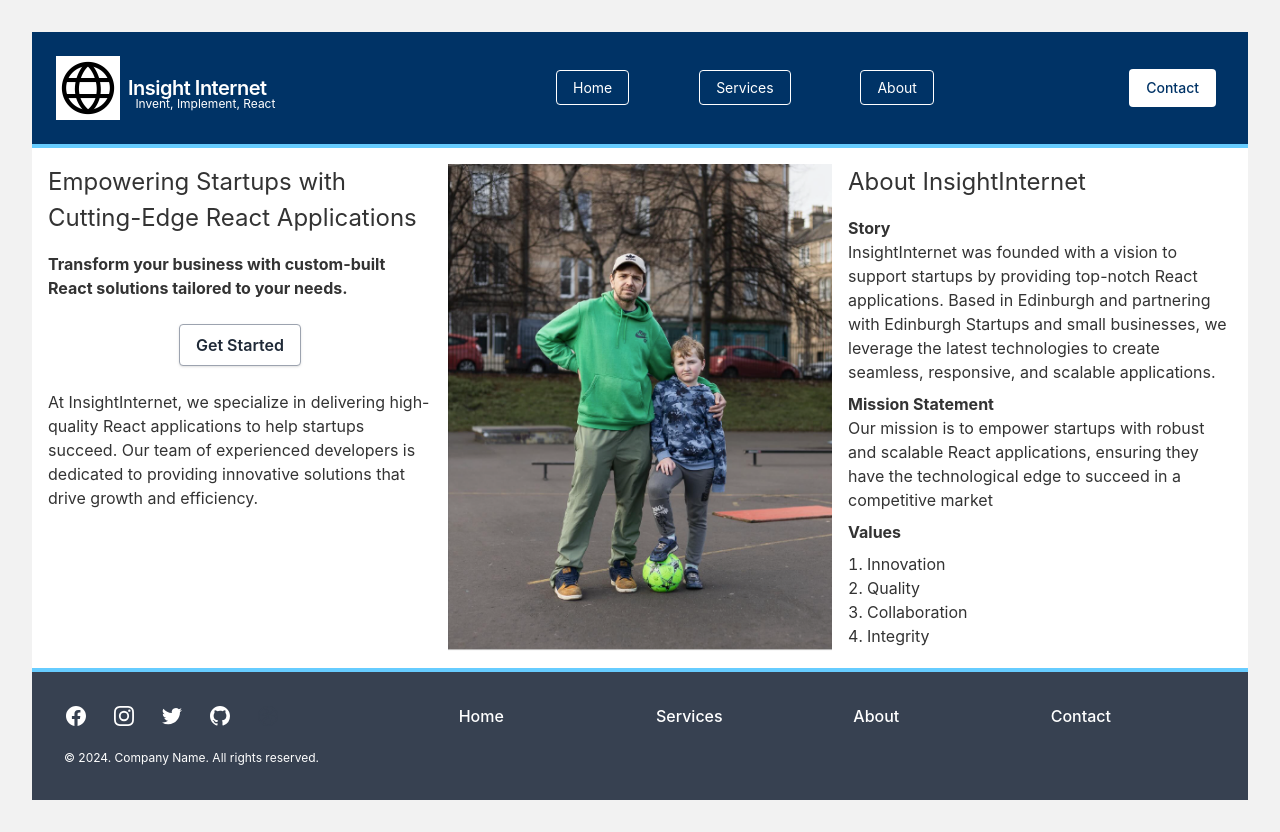
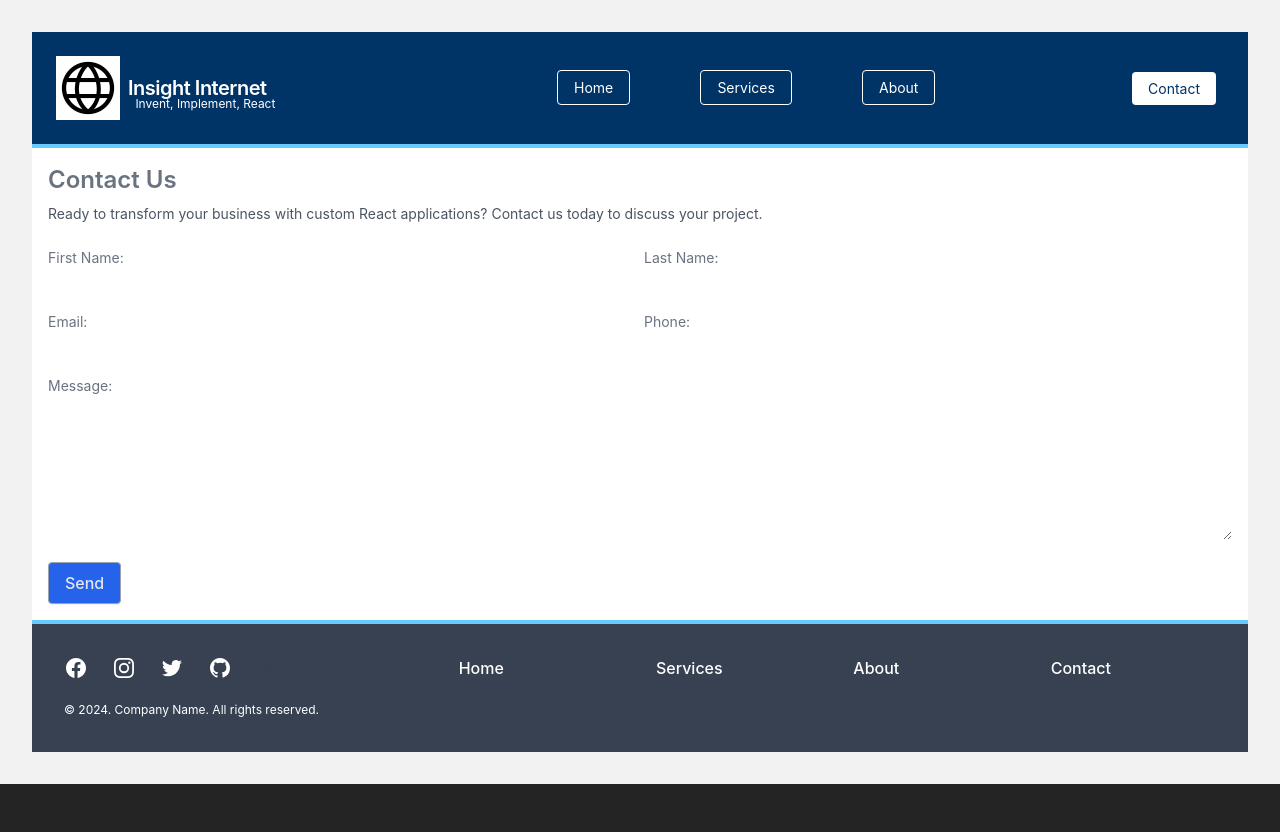
Before and after one commit to matherton/insightinternetApp, a Vue app: page /contact in a window 1280 px wide. After the commit the page ends 800 px from the top, so only its background shows below. Built offline with nearby package versions, Linux system fonts and the light colour scheme.

Commit message:
started laying out form and hoooked up to contact link

```diff
--- a/src/components/ContactForm.vue
+++ b/src/components/ContactForm.vue
@@ -1,45 +1,90 @@
 <template>
-  <form @submit.prevent="handleSubmit">
-    <MyInput id="email" labelText="Email" v-model="email" />
-    <MyInput id="password" labelText="Password" v-model="password" />
-    <button type="submit">Login</button>
-  </form>
+  <main class="p-4">
+    <h2 class="text-2xl text-gray-500 font-semibold mb-2">Contact Us</h2>
+    <div class="text-sm text-gray-600 mb-6">
+      <p>
+        Ready to transform your business with custom React applications? Contact
+        us today to discuss your project.
+      </p>
+    </div>
+    <form id="contact_form">
+      <div class="flex mb-5">
+        <div class="w-1/2 mr-2">
+          <label for="first_name_field" class="block text-sm text-gray-500"
+            >First Name:</label
+          >
+          <input
+            class="rounded border-gray-400 w-full"
+            type="text"
+            name="first_name"
+            id="first_name_field"
+          />
+        </div>
+        <div class="w-1/2">
+          <label for="last_name_field" class="block text-sm text-gray-500"
+            >Last Name:</label
+          >
+          <input
+            class="rounded border-gray-400 w-full"
+            type="text"
+            name="last_name"
+            id="last_name_field"
+          />
+        </div>
+      </div>
+      <div class="flex mb-5">
+        <div class="w-1/2 mr-2">
+          <label for="email_field" class="block text-sm text-gray-500"
+            >Email:</label
+          >
+          <input
+            class="rounded border-gray-400 w-full"
+            type="email"
+            name="email"
+            id="email_field"
+          />
+        </div>
+        <div class="w-1/2">
+          <label for="phone_field" class="block text-sm text-gray-500"
+            >Phone:</label
+          >
+          <input
+            class="rounded border-gray-400 w-full"
+            type="tel"
+            name="phone"
+            id="phone_field"
+          />
+        </div>
+      </div>
 
-  <pre>
-      email: {{ email }}
-      password: {{ password }}
-    </pre
-  >
+      <div class="mb-4">
+        <label for="message_field" class="block text-sm text-gray-500"
+          >Message:</label
+        >
+        <textarea
+          class="w-full rounded border-gray-400"
+          name="message"
+          id="message_field"
+          rows="6"
+        ></textarea>
+      </div>
+      <button
+        type="submit"
+        class="bg-blue-600 py-2 px-4 rounded border-gray-400 shadow-sm text-gray-200 hover:text-white hover:bg-blue-800"
+      >
+        Send
+      </button>
+    </form>
+  </main>
 </template>
 
 <script>
-import Input from "./Input.vue";
-import { ref } from "vue";
-
 export default {
-  components: {
-    Input,
-  },
-  setup() {
-    const email = ref("");
-    const password = ref("");
-
-    return {
-      email,
-      password,
-      handleSubmit(e) {
-        console.log("submit", email.value, password.value);
-      },
-    };
-  },
+  name: "ContactForm",
 };
 </script>
 
 <style>
 form {
-  display: flex;
-  flex-direction: column;
-  align-items: center;
-  width: 50%;
 }
 </style>
--- a/src/components/Header.vue
+++ b/src/components/Header.vue
@@ -26,13 +26,12 @@ defineProps({
           <a href="/about" class="button-primary px-4 py-2 mr-2">About</a>
         </div>
         <div>
-          <button
-            href="#"
+          <a
+            href="/contact"
             class="button-secondary px-4 py-2 mt-4 lg:mt-0 mr-2 text-sm"
-            @click="showModal"
           >
             Contact
-          </button>
+          </a>
         </div>
       </div>
     </nav>
--- a/src/components/Input.vue
+++ b/src/components/Input.vue
@@ -9,6 +9,7 @@
 
 <script>
 export default {
+  name: "Input",
   props: {
     id: String,
     labelText: String,
--- a/src/main.js
+++ b/src/main.js
@@ -6,6 +6,7 @@ import App from "./App.vue";
 import About from "./components/pages/About.vue";
 import Home from "./components/pages/Home.vue";
 import Services from "./components/pages/Services.vue";
+import ContactForm from "./components/ContactForm.vue";
 
 const routes = [
   {
@@ -22,7 +23,7 @@ const routes = [
   },
   {
     path: "/contact",
-    component: Home,
+    component: ContactForm,
   },
 ];
 
```
